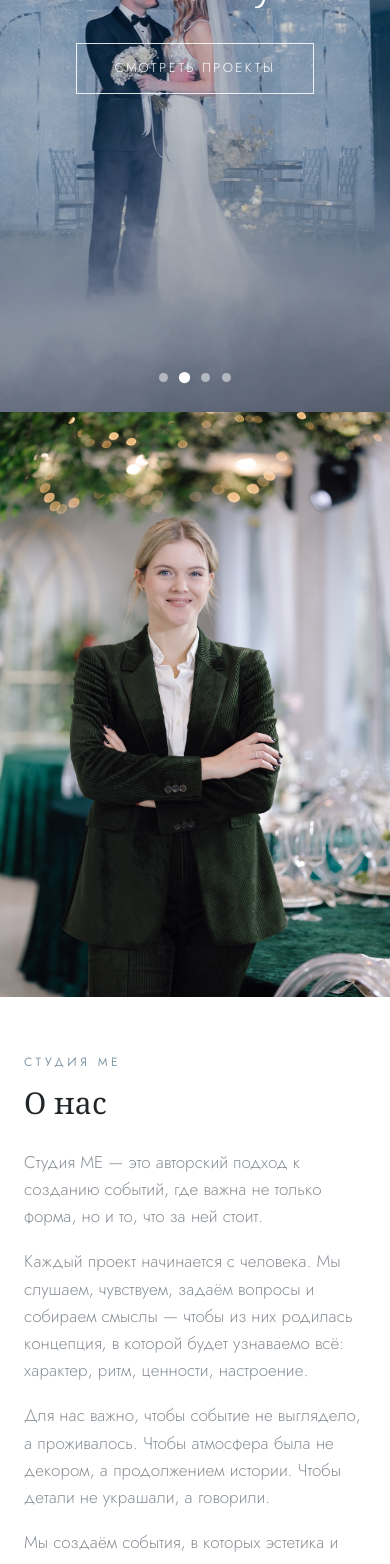
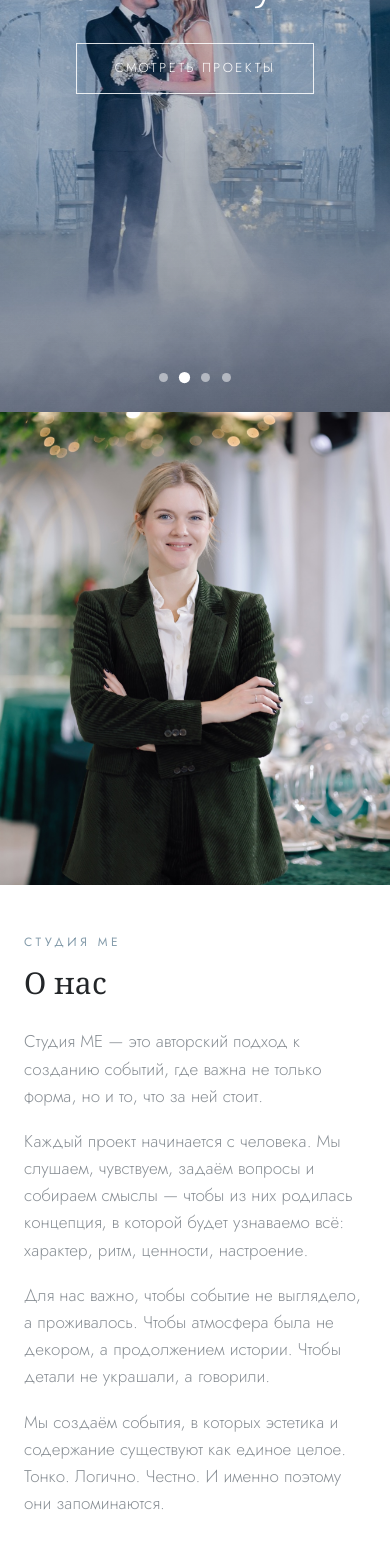
Before and after one commit to DimaPetrosyan/events, a React (Vite) app: page / in a window 390 px wide. Shown: the part 432-1996 px from the top of the page. Built offline with nearby package versions, Linux system fonts and the light colour scheme.

Commit message:
Cap About/Contacts section height to ~640px
- Фото в секциях «О нас» и «Контакты» ограничено по высоте (640px),
  чтобы секции помещались в экран

Co-Authored-By: Claude Opus 4.8 <noreply@anthropic.com>

```diff
--- a/src/components/About.module.css
+++ b/src/components/About.module.css
@@ -2,10 +2,9 @@
   display: grid;
   grid-template-columns: 1fr 1fr;
   align-items: stretch;
-  min-height: 78vh;
 }
 
-/* Фотография растянута на половину экрана */
+/* Фотография растянута на половину экрана, но по высоте вписывается в экран */
 .image {
   position: relative;
   overflow: hidden;
@@ -13,15 +12,15 @@
 
 .image img {
   width: 100%;
-  height: 100%;
+  height: 640px;
   object-fit: cover;
-  min-height: 480px;
+  display: block;
 }
 
 .body {
   display: flex;
   align-items: center;
-  padding: 80px clamp(24px, 6vw, 96px);
+  padding: 56px clamp(24px, 6vw, 96px);
   background: var(--color-bg);
 }
 
@@ -46,10 +45,10 @@
   }
 
   .body {
-    padding: 56px 24px 70px;
+    padding: 48px 24px 64px;
   }
 
   .image img {
-    min-height: 60vh;
+    height: 56vh;
   }
 }
--- a/src/components/Contacts.module.css
+++ b/src/components/Contacts.module.css
@@ -1,7 +1,6 @@
 .contacts {
   display: grid;
   grid-template-columns: 1fr 1fr;
-  min-height: 70vh;
   background: var(--color-cream);
 }
 
@@ -11,15 +10,15 @@
 
 .image img {
   width: 100%;
-  height: 100%;
+  height: 640px;
   object-fit: cover;
-  min-height: 460px;
+  display: block;
 }
 
 .body {
   display: flex;
   align-items: center;
-  padding: 80px clamp(24px, 6vw, 96px);
+  padding: 56px clamp(24px, 6vw, 96px);
 }
 
 .inner {
@@ -76,9 +75,9 @@
     order: -1;
   }
   .image img {
-    min-height: 46vh;
+    height: 52vh;
   }
   .body {
-    padding: 56px 24px 70px;
+    padding: 48px 24px 64px;
   }
 }
```
